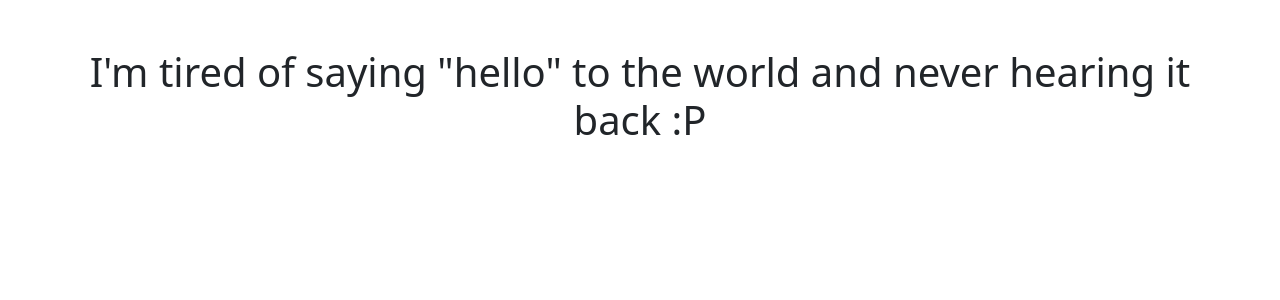
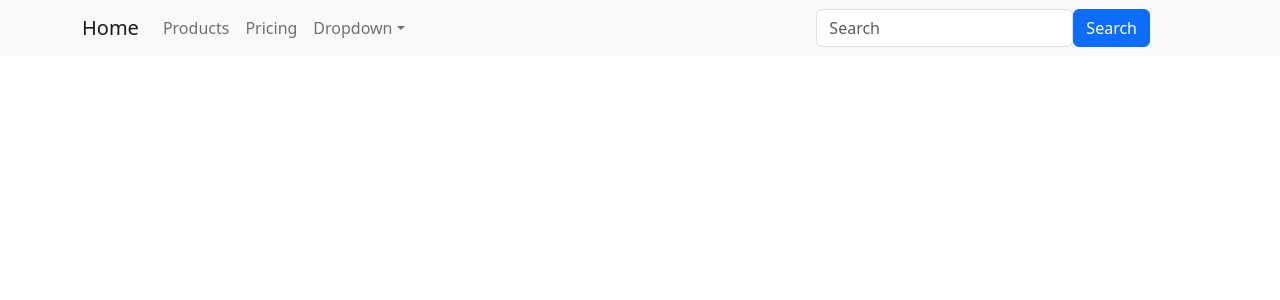
Before and after one commit to HagenGaryP/ProdPortalStarterKit, a React app: page / in a window 1280 px wide. Shown: the top 300 px of the page. Built offline with nearby package versions, Linux system fonts and the light colour scheme.

Commit message:
added Navbar and Searchbar components

```diff
--- a/src/App.tsx
+++ b/src/App.tsx
@@ -3,16 +3,13 @@
  */
 
 import React from 'react';
+import NavbarComponent from './components/Navbar/Navbar';
 
 const App: React.FC = () => {
   return (
-    <div className="container">
-      <div className="row pt-5">
-        <div className="col text-center">
-          <h1>I'm tired of saying "hello" to the world and never hearing it back :P</h1>
-        </div>
-      </div>
-    </div>
+    <>
+      <NavbarComponent />
+    </>
   );
 }
 
--- /dev/null
+++ b/src/components/Navbar/Navbar.tsx
@@ -0,0 +1,64 @@
+import React from 'react';
+import Container from 'react-bootstrap/Container';
+import Nav from 'react-bootstrap/Nav';
+import Navbar from 'react-bootstrap/Navbar';
+import NavDropdown from 'react-bootstrap/NavDropdown';
+import Searchbar from '../Searchbar/Searchbar';
+// import { Button } from 'react-bootstrap';
+
+const NavbarComponent: React.FC = () => {
+  // const [showSearch, setShowSearch] = React.useState(false);
+
+  // functional toggleSearch - to avoid bugs with clicking
+  // const toggleSearch = () => {
+  //   setShowSearch(currentShowSearch => {
+  //     if (currentShowSearch) return false;
+  //     else return true;
+  //   })
+  // }
+
+  return (
+    <>
+      <Navbar collapseOnSelect expand="lg" className="bg-body-tertiary">
+        <Container>
+          <Navbar.Brand href="#home">Home</Navbar.Brand>
+          <Navbar.Toggle aria-controls="responsive-navbar-nav" />
+          <Navbar.Collapse id="responsive-navbar-nav">
+            <Nav className="me-auto">
+              <Nav.Link href="#products">Products</Nav.Link>
+              <Nav.Link href="#pricing">Pricing</Nav.Link>
+              <NavDropdown title="Dropdown" id="collapsible-nav-dropdown">
+                <NavDropdown.Item href="#action/3.1">Action</NavDropdown.Item>
+                <NavDropdown.Item href="#action/3.2">
+                  Another action
+                </NavDropdown.Item>
+                <NavDropdown.Item href="#action/3.3">Something</NavDropdown.Item>
+                <NavDropdown.Divider />
+                <NavDropdown.Item href="#action/3.4">
+                  Separated link
+                </NavDropdown.Item>
+              </NavDropdown>
+            </Nav>
+            <Nav>
+              {/* permanent search bar in nav. */}
+              {/* TODO: Add functionality */}
+              <Searchbar />
+
+              {/* if you don't want permanent search bar, implement toggle for search bar. */}
+              {/* temporary button to toggle search bar */}
+              {/* <Button className="primary" type="button" onClick={toggleSearch}>Search</Button> */}
+            </Nav>
+          </Navbar.Collapse>
+        </Container>
+      </Navbar>
+      {/* This will be used to place search bar underneath Nav
+          Only use this if you plan to toggle the search bar
+       */}
+      {/* {showSearch && (
+        <Searchbar />
+      )} */}
+    </>
+  );
+}
+
+export default NavbarComponent;
--- /dev/null
+++ b/src/components/Searchbar/Searchbar.tsx
@@ -0,0 +1,46 @@
+import React from 'react';
+import { Button, Form } from 'react-bootstrap';
+import Container from 'react-bootstrap/Container';
+
+/**
+ * Searchbar component
+ *
+ */
+
+const Searchbar: React.FC = () => {
+
+  const [searchValue, setSearchValue] = React.useState('');
+
+  const handleSearchChange = (event: React.ChangeEvent<HTMLInputElement>) => {
+    setSearchValue(event.target.value);
+  }
+
+  // search submit should take user to products page for the value searched
+  const handleSearchSubmit = (event: React.FormEvent) => {
+    event.preventDefault();
+    if (searchValue.trim()) {
+      // TODO: dispatch an action to filter state of products, and potentially navigate to page, and so on.
+      setSearchValue('');
+    }
+  }
+
+  return (
+    <Container className="d-flex justify-content-lg-end justify-content-center pe-5">
+      <Form className="d-flex" onSubmit={handleSearchSubmit}>
+        <Form.Control
+          type="search"
+          placeholder="Search"
+          className=""
+          aria-label="Search"
+          value={searchValue}
+          onChange={handleSearchChange}
+        />
+        <Button className='primary' type="submit">
+          Search
+        </Button>
+      </Form>
+    </Container>
+  );
+}
+
+export default Searchbar;
```
